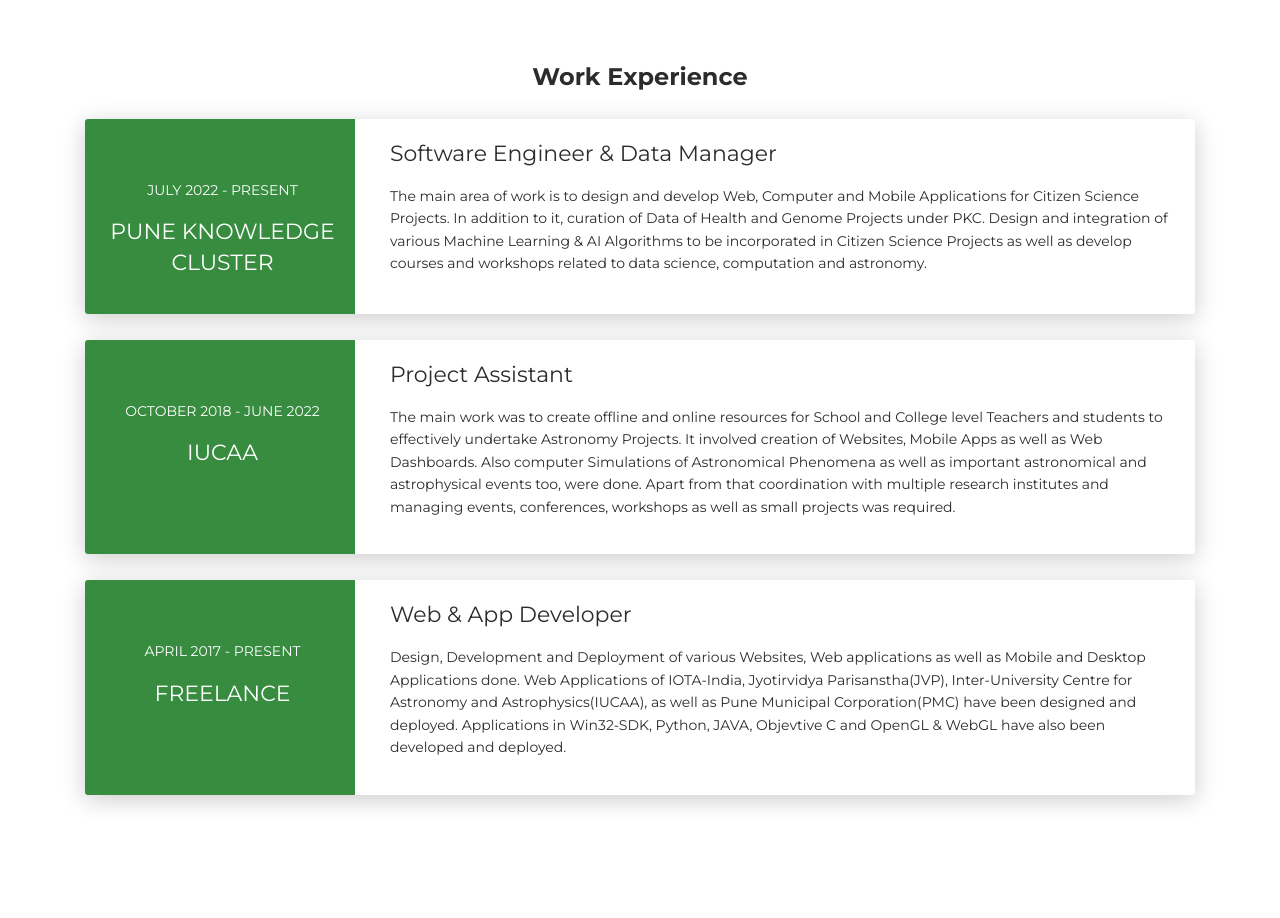
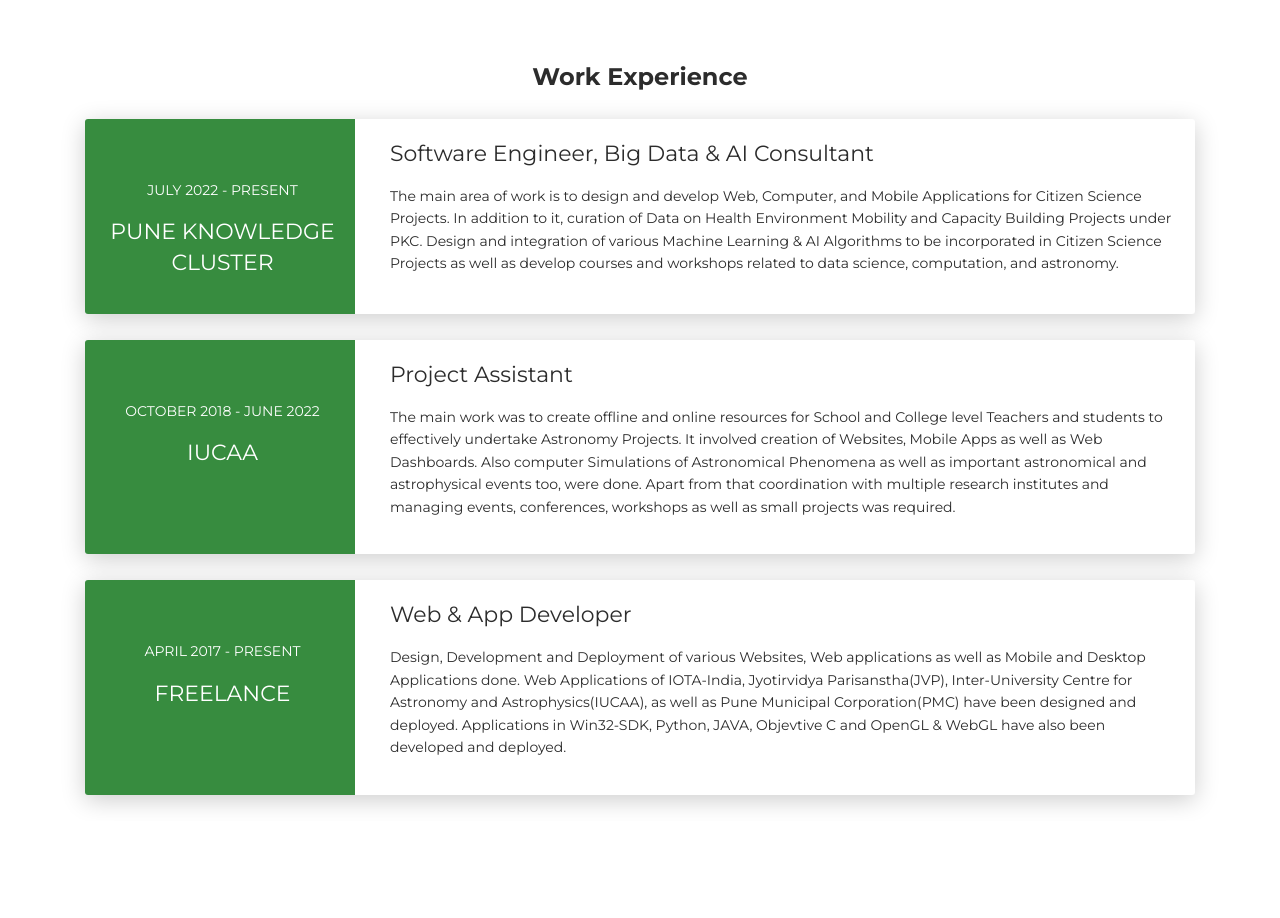
Before and after one commit to pathakatharva/atharva-site, a plain HTML site: page index.html in a window 1280 px wide. Shown: the part 1440-2358 px from the top of the page. Drawn offline with Linux system fonts and the light colour scheme.

Commit message:
Update index.html

```diff
--- a/index.html
+++ b/index.html
@@ -176,8 +176,8 @@
         </div>
         <div class="col-md-9" data-aos="fade-left" data-aos-offset="50" data-aos-duration="500">
           <div class="card-body">
-            <div class="h5">Software Engineer & Data Manager</div>
-            <p>The main area of work is to design and develop Web, Computer and Mobile Applications for Citizen Science Projects. In addition to it, curation of Data of Health and Genome Projects under PKC. Design and integration of various Machine Learning & AI Algorithms to be incorporated in Citizen Science Projects as well as develop courses and workshops related to data science, computation and astronomy.</p>
+            <div class="h5">Software Engineer, Big Data & AI Consultant</div>
+            <p>The main area of work is to design and develop Web, Computer, and Mobile Applications for Citizen Science Projects. In addition to it, curation of Data on Health Environment Mobility and Capacity Building Projects under PKC. Design and integration of various Machine Learning & AI Algorithms to be incorporated in Citizen Science Projects as well as develop courses and workshops related to data science, computation, and astronomy.</p>
           </div>
         </div>
       </div>
```
